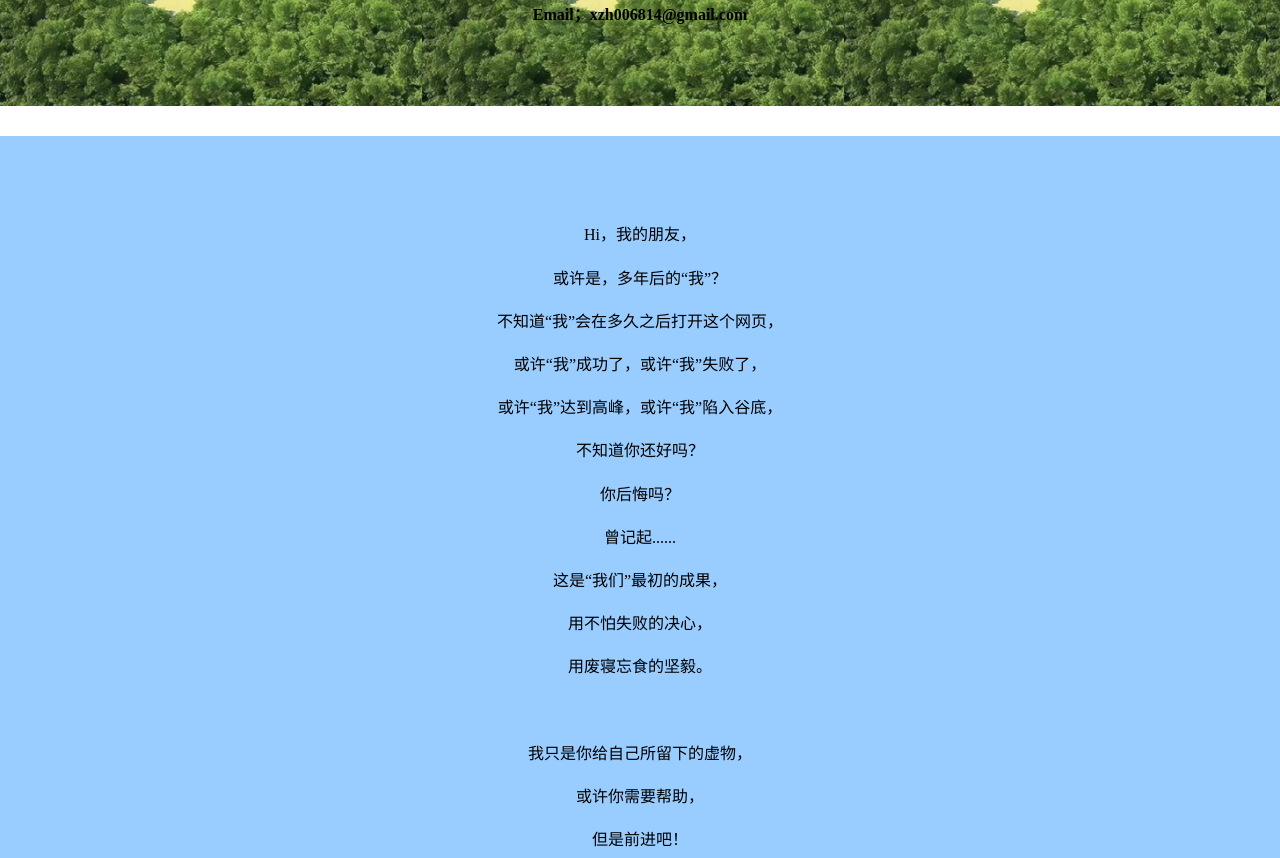
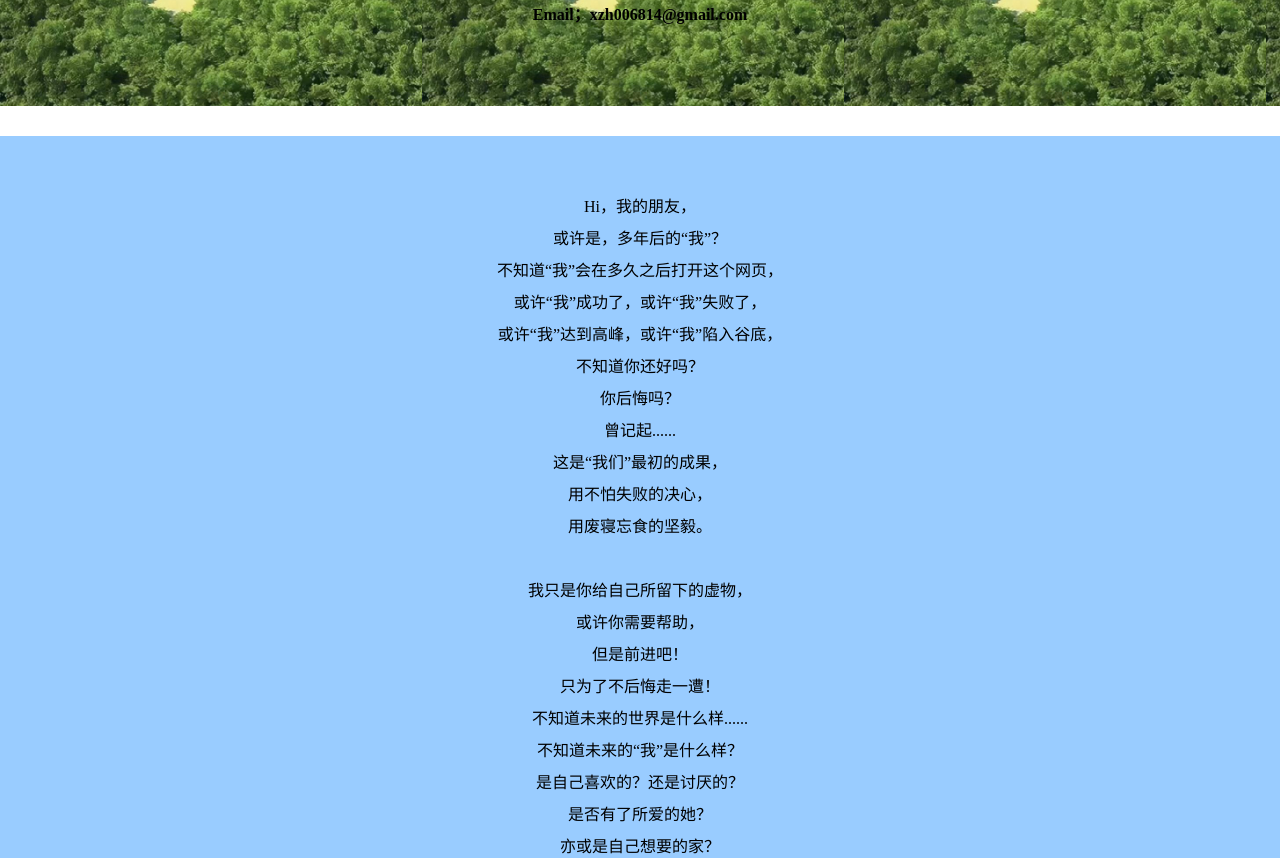
Before and after one commit to XuZihang8/888, a plain HTML site: page index.html in a window 1280 px wide. Shown: the part 760-1618 px from the top of the page. Drawn offline with Linux system fonts and the light colour scheme.

Commit message:
Update index.html

```diff
--- a/index.html
+++ b/index.html
@@ -57,7 +57,7 @@
         text-align:center;
         margin:30px auto;
         padding:15px;
-        line-height:1.7;
+        line-height:1.0;
     ">
       <a name="letter"></a>
       <br/>
```
